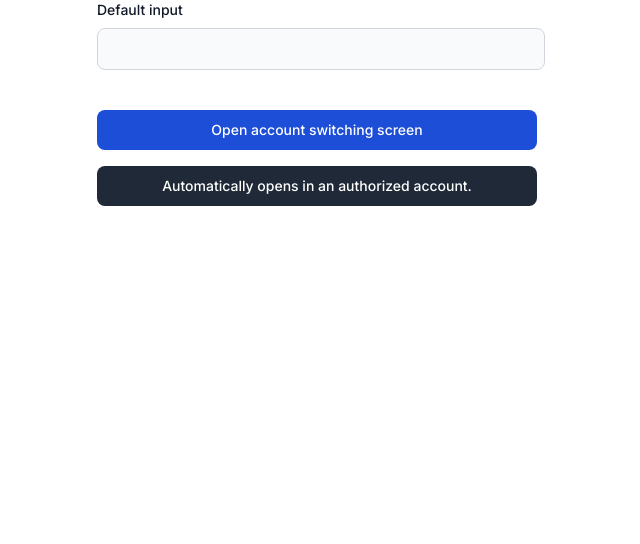
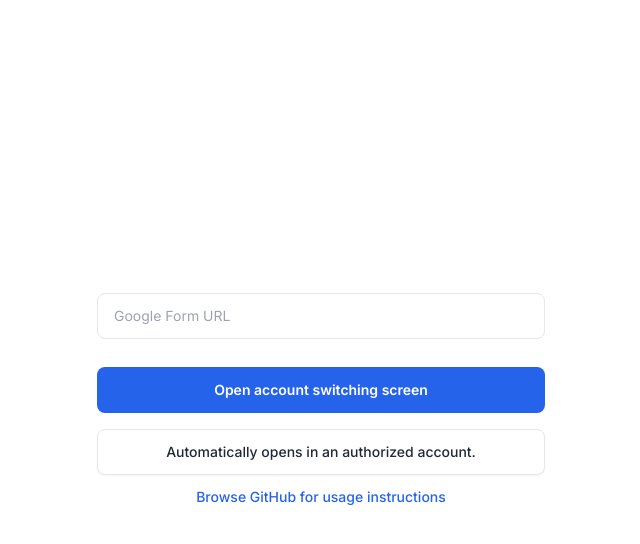
Before and after one commit to minagishl/google-account-permission-handler, a Next.js app: page / in a window 1280 px wide. Shown: the top 544 px of the page, without its empty margins (319-959 px from the left). Built offline with nearby package versions, Linux system fonts and the light colour scheme.

Commit message:
Change Design

```diff
--- a/src/app/page.tsx
+++ b/src/app/page.tsx
@@ -34,6 +34,12 @@ export default function Home() {
     router.push(modifiedUrl);
   };
 
+  const handleRedirect = () => {
+    router.push(
+      'https://github.com/minagishl/google-organization-account-permissions'
+    );
+  };
+
   function transformGoogleFormsUrl(url: string): string {
     const googleFormsPattern =
       /https:\/\/docs\.google\.com\/forms\/d\/e\/([a-zA-Z0-9_-]+)/;
@@ -46,35 +52,43 @@ export default function Home() {
   }
 
   return (
-    <main className="w-screen flex justify-center items-center">
+    <main className="w-screen h-screen flex justify-center items-center flex-col space-y-3 px-3">
       <form
-        className="flex flex-col space-y-4 w-full max-w-md"
+        className="flex flex-col w-full max-w-md space-y-4"
         onSubmit={handleSubmit}
       >
-        <div className="mb-6">
-          <label className="block mb-2 text-sm font-medium text-gray-900 dark:text-white">
-            Default input
+        <div className="mb-3">
+          <label className="block text-sm font-medium dark:text-white">
+            <span className="sr-only">Full name</span>
           </label>
           <input
+            onChange={(e) => setFormUrl(e.target.value)}
             type="text"
-            className="bg-gray-50 border border-gray-300 text-gray-900 text-sm rounded-lg focus:ring-blue-500 focus:border-blue-500 block w-full p-2.5 dark:bg-gray-700 dark:border-gray-600 dark:placeholder-gray-400 dark:text-white dark:focus:ring-blue-500 dark:focus:border-blue-500"
-            onChange={(e) => setFormUrl(e.target.value)}
+            className="py-3 px-4 block w-full border-gray-200 border rounded-lg text-sm focus:border-blue-500 focus:ring-blue-500 disabled:opacity-50 disabled:pointer-events-none"
+            placeholder="Google Form URL"
           />
         </div>
+
         <button
           type="submit"
-          className="text-white bg-blue-700 hover:bg-blue-800 focus:ring-4 focus:ring-blue-300 font-medium rounded-lg text-sm px-5 py-2.5 me-2 mb-2 dark:bg-blue-600 dark:hover:bg-blue-700 focus:outline-none dark:focus:ring-blue-800"
+          className="py-3 px-4 inline-flex justify-center items-center gap-x-2 text-sm font-semibold rounded-lg border border-transparent bg-blue-600 text-white hover:bg-blue-700 disabled:opacity-50 disabled:pointer-events-none"
         >
           Open account switching screen
         </button>
         <button
           type="button"
-          className="text-white bg-gray-800 hover:bg-gray-900 focus:outline-none focus:ring-4 focus:ring-gray-300 font-medium rounded-lg text-sm px-5 py-2.5 me-2 mb-2 dark:bg-gray-800 dark:hover:bg-gray-700 dark:focus:ring-gray-700 dark:border-gray-700"
+          className="py-3 px-4 inline-flex justify-center items-center gap-x-2 text-sm font-medium rounded-lg border border-gray-200 bg-white text-gray-800 shadow-sm hover:bg-gray-50 disabled:opacity-50 disabled:pointer-events-none"
           onClick={handleSecondaryButtonClick}
         >
           Automatically opens in an authorized account.
         </button>
       </form>
+      <button
+        className="text-blue-600 decoration-2 hover:underline text-sm font-medium dark:text-blue-500"
+        onClick={handleRedirect}
+      >
+        Browse GitHub for usage instructions
+      </button>
     </main>
   );
 }
```
